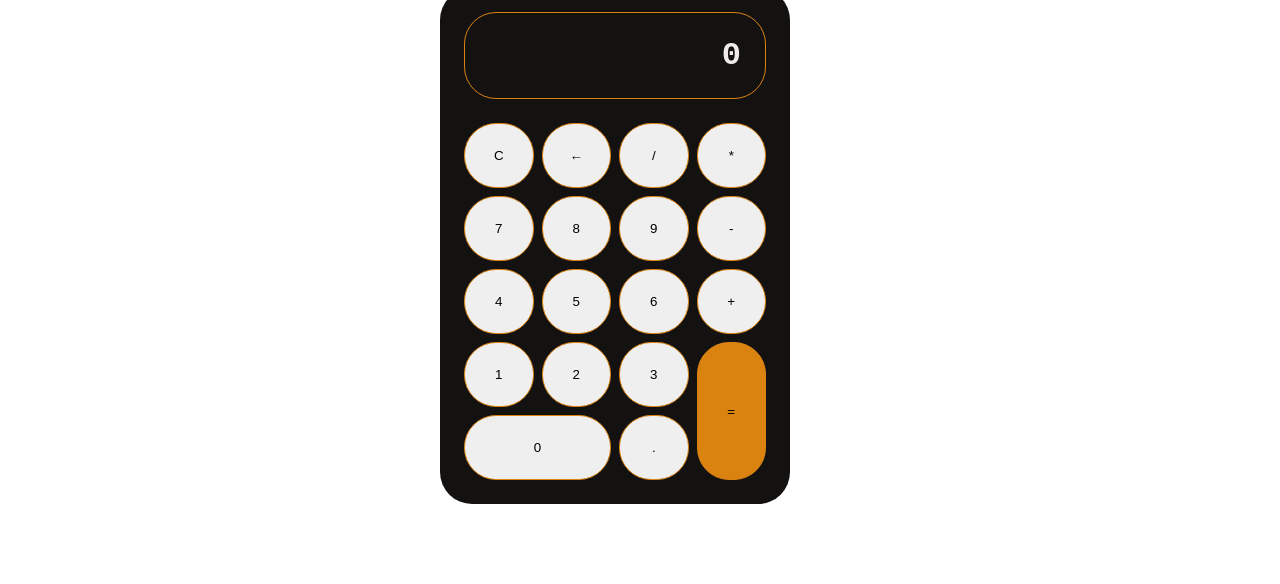
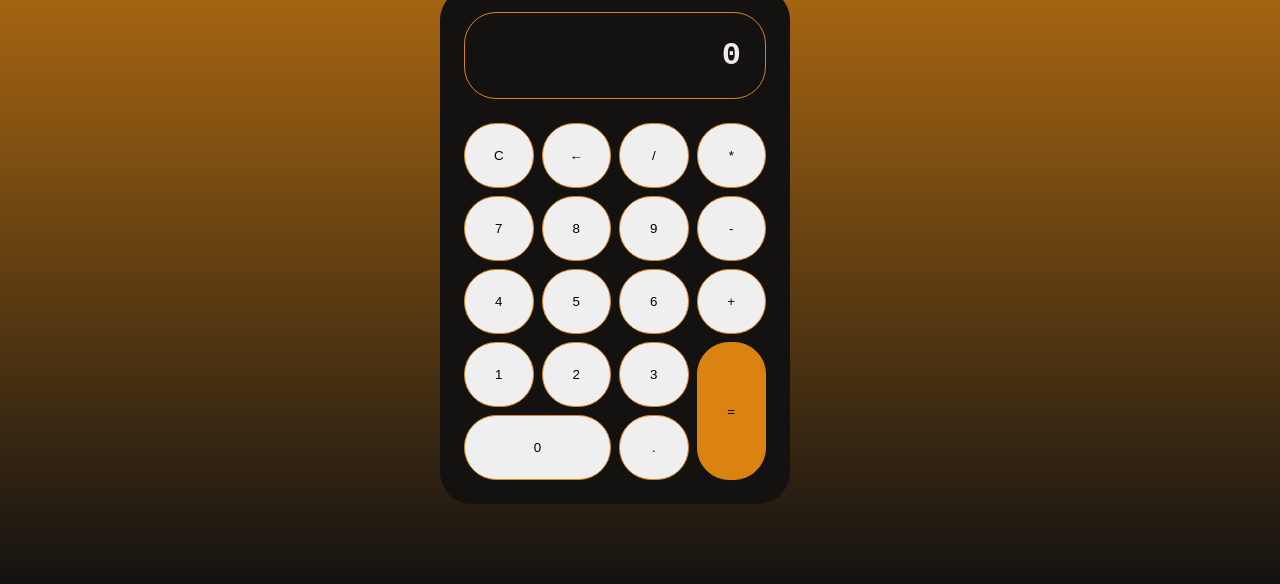
Before and after one commit to chelike5/appcalculadora, a plain HTML site: page index.html in a window 1280 px wide. Shown: the part 216-800 px from the top of the page. Drawn offline with Linux system fonts and the light colour scheme.

Commit message:
cambios 2

```diff
--- a/style.css
+++ b/style.css
@@ -20,7 +20,7 @@
 
 body{
     min-height: 100vh;
-    background: linear-gradient(to bottom,);
+    background: linear-gradient(to bottom, var(--orange),var(--black));
     display: grid;
     place-items: center;
 }
```
